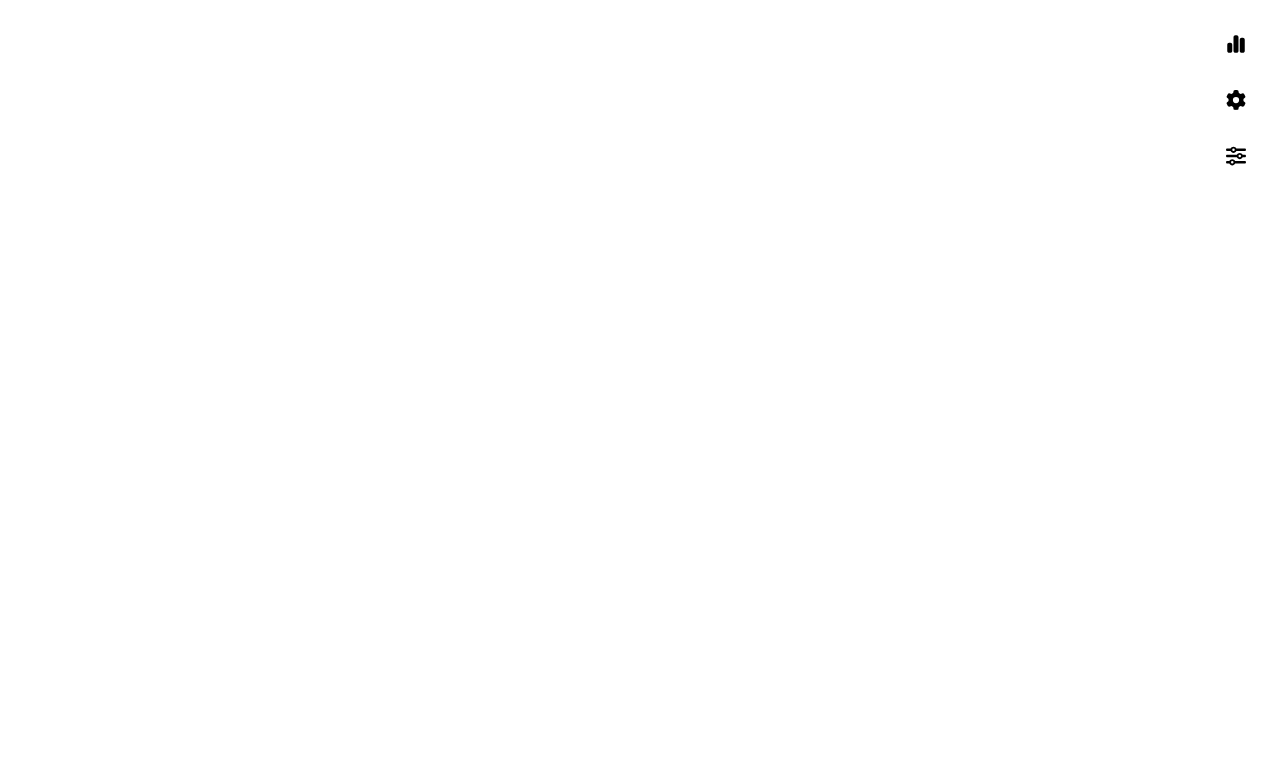
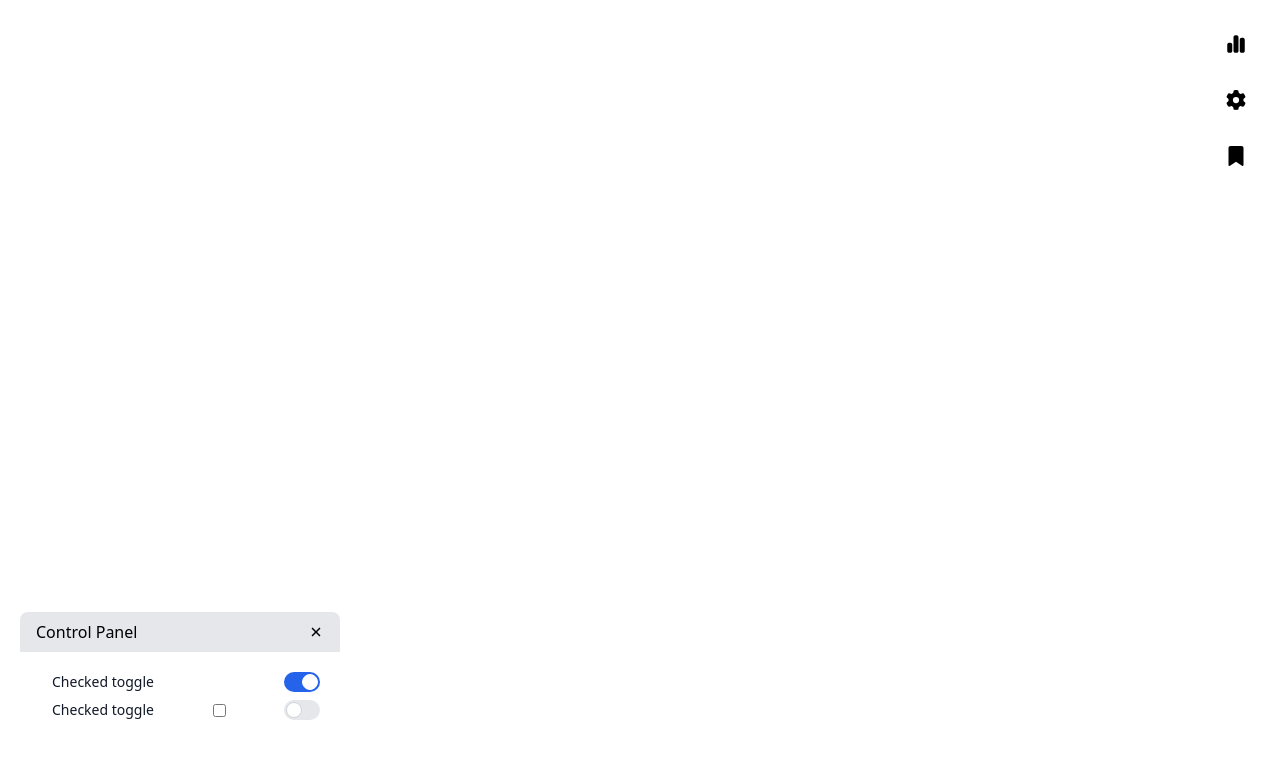
Before and after one commit to ErsaGunTosun/path-planner, a React (Create React App) app in the folder frontend/: page / in a window 1280 px wide. Both pictures are taken after a click on the button 1236 px from the left and 100 px from the top of the page. Shown: the top 758 px of the page. Built offline with nearby package versions, Linux system fonts and the light colour scheme.

Commit message:
ADD control panel control panel added and top menu button function update

```diff
--- a/frontend/src/App.js
+++ b/frontend/src/App.js
@@ -1,13 +1,24 @@
-import React from 'react';
+import React, {useState} from 'react';
 
 import Map from './components/Map/Map';
 import TopMenu from './components/TopMenu/TopMenu';
+import ControlPanel from './components/ControlPanel/ControlPanel';
+function App() {
+  const [menuBtn, setMenuBtn] = useState("");
 
-function App() {
+  const handleMenuBtnClick = (value) => {
+    if (value === menuBtn) {
+      value = "";
+    }
+
+    setMenuBtn(value)
+  };
+
   return (
     <div className="App">
-      <TopMenu />
+      <TopMenu handleMenuBtnClick={handleMenuBtnClick} />
       <Map />
+      <ControlPanel menuBtn={menuBtn} handleMenuBtnClick={handleMenuBtnClick} />
     </div>
   );
 }
--- /dev/null
+++ b/frontend/src/components/ControlPanel/ControlPanel.js
@@ -0,0 +1,68 @@
+import React, { useEffect, useState } from 'react'
+
+import { IoCloseSharp } from "react-icons/io5";
+
+
+function ControlPanel({ menuBtn, handleMenuBtnClick }) {
+  const [showPanel, setShowPanel] = useState(false);
+  const [isMarkeMode, setIsMarkeMode] = useState(true);
+  const [isObstacleMode, setIsObstacleMode] = useState(false);
+
+  useEffect(() => {
+    if (menuBtn === "controls") {
+      setShowPanel(true);
+    } else {
+      setShowPanel(false);
+    }
+  }, [menuBtn]);
+
+  const handleClosePanel = () => {
+    setShowPanel(false);
+    handleMenuBtnClick("");
+  };
+
+  const handleToggleMarkerMode = () => {
+    setIsMarkeMode(!isMarkeMode);
+    if (!isMarkeMode) {
+      setIsObstacleMode(false);
+    }
+  };
+
+  const handleToggleObstacleMode = () => {
+    setIsObstacleMode(!isObstacleMode);
+    if (!isObstacleMode) {
+      setIsMarkeMode(false);
+    }
+  };
+
+  return (
+    <div id="controls" className={`overlay-panel bg-white fixed bottom-5 left-5 w-80 max-h-96 rounded-lg z-50 pb-10 ${showPanel ? 'translate-y-0 opacity-100' : 'translate-y-full opacity-0'} transition-all duration-300 ease-in-out`}>
+      <div className="panel-header px-4 py-2 flex items-center justify-between bg-gray-200 rounded-t-lg">
+        <span>Control Panel</span>
+        <button className="close-btn" onClick={() => handleClosePanel()}>
+          <IoCloseSharp />
+        </button>
+      </div>
+      <div className="panel-content flex flex-col gap-y-2 p-5">
+
+        <label className="inline-flex items-center justify-between cursor-pointer">
+          <span className="ms-3 text-sm font-medium text-gray-900 dark:text-gray-300">Checked toggle</span>
+          <input type="checkbox" value="" className="sr-only peer" checked={isMarkeMode} onClick={() => {
+          handleToggleMarkerMode();}} />
+          <div className="relative w-9 h-5 bg-gray-200 rounded-full peer peer-focus:ring-4 peer-focus:ring-blue-300 dark:peer-focus:ring-blue-800 dark:bg-gray-700 peer-checked:after:translate-x-full rtl:peer-checked:after:-translate-x-full peer-checked:after:border-white after:content-[''] after:absolute after:top-0.5 after:start-[2px] after:bg-white after:border-gray-300 after:border after:rounded-full after:h-4 after:w-4 after:transition-all dark:border-gray-600 peer-checked:bg-blue-600 dark:peer-checked:bg-blue-600"></div>
+        </label>
+
+        <label className="inline-flex items-center justify-between cursor-pointer">
+          <span className="ms-3 text-sm font-medium text-gray-900 dark:text-gray-300">Checked toggle</span>
+          <input type="checkbox" value="" className="sr-only2 peer2"  checked={isObstacleMode} onClick={() => {
+          handleToggleObstacleMode();
+        }}/>
+          <div className="relative w-9 h-5 bg-gray-200 rounded-full peer peer-focus:ring-4 peer-focus:ring-blue-300 dark:peer-focus:ring-blue-800 dark:bg-gray-700 peer-checked:after:translate-x-full rtl:peer-checked:after:-translate-x-full peer-checked:after:border-white after:content-[''] after:absolute after:top-0.5 after:start-[2px] after:bg-white after:border-gray-300 after:border after:rounded-full after:h-4 after:w-4 after:transition-all dark:border-gray-600 peer-checked:bg-blue-600 dark:peer-checked:bg-blue-600"></div>
+        </label>
+
+      </div>
+    </div>
+  )
+}
+
+export default ControlPanel
--- a/frontend/src/components/TopMenu/TopMenu.js
+++ b/frontend/src/components/TopMenu/TopMenu.js
@@ -1,19 +1,22 @@
 import React from 'react'
-import { FaGear,FaChartSimple,FaSliders } from "react-icons/fa6";
+import { FaGear,FaChartSimple,FaBookmark } from "react-icons/fa6";
 
-function TopMenu() {
+function TopMenu({handleMenuBtnClick}) {
   return (
     <div className="top-menu fixed top-5 right-5 z-50 flex flex-col gap-2">
 
-    <button className="menu-button w-12 h-12 bg-white cursor-pointer flex justify-center items-center rounded-full"  title="İstatistikler">
+    <button onClick={() => handleMenuBtnClick("statistic")}
+    className="menu-button w-12 h-12 bg-white cursor-pointer flex justify-center items-center rounded-full">
       <FaChartSimple className="text-xl" />
     </button>
 
-    <button className="menu-button w-12 h-12 bg-white cursor-pointer flex justify-center items-center rounded-full" title="Kontroller">
+    <button onClick={() => handleMenuBtnClick("controls")}
+    className="menu-button w-12 h-12 bg-white cursor-pointer flex justify-center items-center rounded-full">
       <FaGear className="text-xl" />
       </button>
-    <button className="menu-button w-12 h-12 bg-white cursor-pointer flex justify-center items-center rounded-full" title="Ayarlar">
-      <FaSliders className="text-xl" />
+    <button onClick={() => handleMenuBtnClick("bookmarks")}
+     className="menu-button w-12 h-12 bg-white cursor-pointer flex justify-center items-center rounded-full">
+      <FaBookmark className="text-xl" />
       </button>
 
   </div>
```
Also changed, not shown: 1 other file (tests, documents, lock files or other folders).
